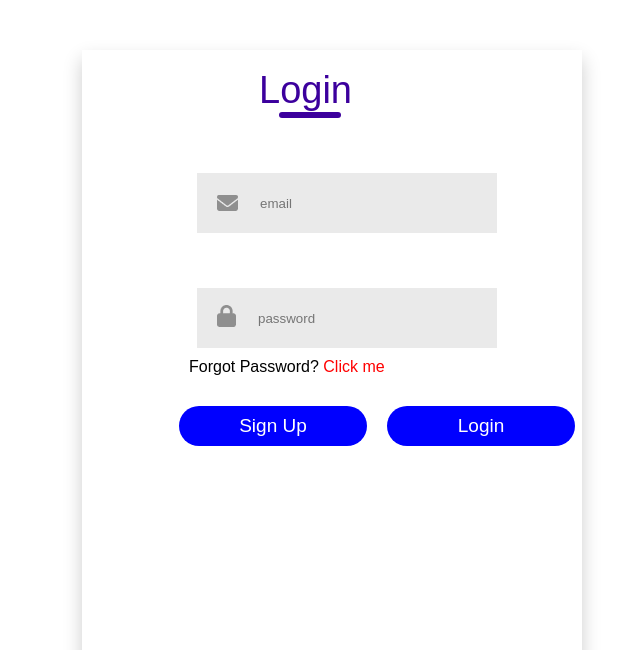
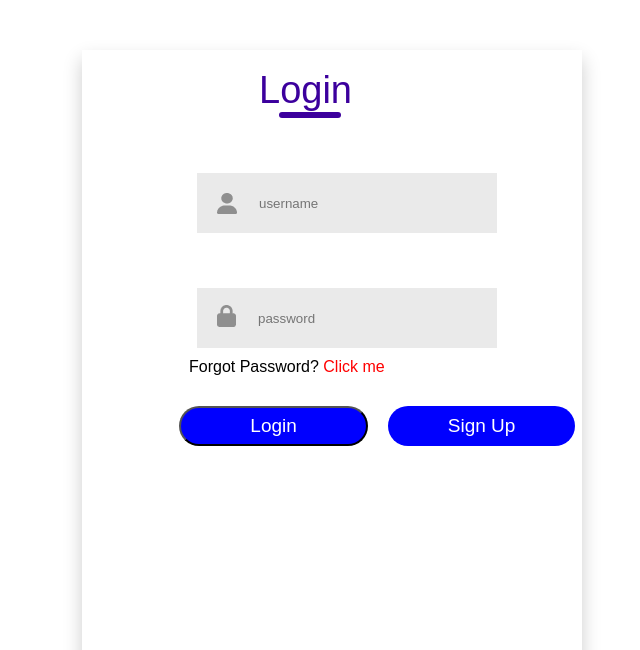
Before and after one commit to Erastuskanyatta/SmartFarming-frontend, a React (Create React App) app: page / in a window 1280 px wide. Shown: the part 150-800 px from the top of the page, without its empty margins (640-1280 px from the left). Built offline with nearby package versions, Linux system fonts and the light colour scheme.

Commit message:
consume login endpoint,

```diff
--- a/package.json
+++ b/package.json
@@ -9,8 +9,8 @@
     "axios": "^1.7.2",
     "react": "^18.3.1",
     "react-dom": "^18.3.1",
-    "react-router-dom": "^6.24.0",
-    "react-scripts": "^5.0.1",
+    "react-router-dom": "^6.24.1",
+    "react-scripts": "^3.0.1",
     "web-vitals": "^2.1.4"
   },
   "scripts": {
--- a/src/App.js
+++ b/src/App.js
@@ -1,4 +1,4 @@
-import logo from './logo.svg';
+import React from 'react'
 import './App.css';
 import './styles.css';
 import { useState } from 'react';
--- a/src/components/shared/LoginSignup.css
+++ b/src/components/shared/LoginSignup.css
@@ -4,7 +4,7 @@
     margin-top: 200px;
     margin-left:  702px;
     width:  500px;
-    height:  640px;
+    height:  790px;
     align-items: center;
 
 }
--- a/src/components/shared/auth/login/Login.jsx
+++ b/src/components/shared/auth/login/Login.jsx
@@ -2,13 +2,18 @@ import React from 'react';
 import '../../LoginSignup.css';
 import { useState } from 'react';
 import { useNavigate } from 'react-router-dom'
-import axios  from 'axios';
+import axios from 'axios';
 
-import email_icon from '../../../assets/email.png';
+
+import avatar_icon from '../../../assets/person.png';
 import password_icon from '../../../assets/password.png';
 
 
 const Login = () => {
+    const [username, setUsername] = useState('');
+    const [password, setPassword] = useState('');
+    const [message, setMessage] = useState('');
+    const [loading, setLoading] = useState(false)
     const [action, setAction] = useState("Login");
 
     const navigate = useNavigate();
@@ -21,6 +26,44 @@ const Login = () => {
         navigate('/resetPassword')
     }
 
+    const headers = new Headers();
+    headers.append('Authorization', 'Bearer');
+
+    const handleOnLogin = async (e) => {
+        console.log("some text here")
+        e.preventDefault();
+
+        setLoading(true);
+
+        try {
+            const response = await axios.post('http://localhost:8080/api/v1/authenticate',
+                {
+                    username,
+                    password
+                }, {
+                headers: {
+                    'Authorization': 'Bearer',
+                    'Content-Type': 'application/json'
+                }
+            });
+            if (response.status === 200) {
+                setMessage("Login Successful..");
+
+                navigate('/resetPassword');
+
+            } else {
+                setMessage("Login failed.")
+            }
+
+        } catch (error) {
+            console.log("Error:", error);
+            setMessage("An error occured while logging in");
+
+        } finally {
+            setLoading(false);
+        }
+    }
+
     return (
         <div className="card">
             <div className='container'>
@@ -28,16 +71,25 @@ const Login = () => {
                     <div className="text">{action}</div>
                     <div className="underline"></div>
                 </div>
+                <div className='notificationMessage'>
+                    {message && <p>{message}</p>}</div>
+
+                <form onSubmit={handleOnLogin}>
                     <div className="inputs">
                         <div className="input">
-                        {<img src={email_icon} alt="" />}
-                        <input type="email" placeholder="email" />
+                            <img src={avatar_icon} alt="" />
+                            <input type="text" value={username}
+                                onChange={(e) => setUsername(e.target.value)}
+                                placeholder="username" />
                         </div>
                     </div>
                     <div className="inputs">
                         <div className="input">
                             <span className='icon'><img src={password_icon} alt="" /> </span>
-                        <input type="password" placeholder="password" />
+                            <input type="password"
+                                value={password}
+                                onChange={e => setPassword(e.target.value)}
+                                placeholder="password" />
                         </div>
                     </div>
 
@@ -45,9 +97,14 @@ const Login = () => {
                         <div className="forgot-password">Forgot Password?  <span onClick={handleResetPassword}>Click me</span></div>
                     }
                     <div className="submit-container">
+                        <button className='submit' type='submit' disabled={loading}>
+                            {loading ? "Please wait..." : 'Login'}
+                        </button>
+
                         <div className="submit gray" onClick={handleSignUp}>Sign Up</div>
-                    <div className={action === "Sign Up" ? "submit gray" : "submit"} onClick={() => { setAction("Login") }}>Login </div>
                     </div>
+
+                </form>
             </div>
         </div>
     );
--- a/src/components/shared/auth/register/Signup.jsx
+++ b/src/components/shared/auth/register/Signup.jsx
@@ -26,28 +26,36 @@ const SignUp = () => {
         navigate('/login');
     }
     const handleRegisterSubmit = async (e) => {
-
         e.preventDefault();
 
         setLoading(true);
 
         try {
-            const response = await axios.post('http://localhost:8080/api/v1/registration', {
+           const response = await axios.post('http://localhost:8080/api/v1/register', {
                 username,
                 email,
                 password,
                 confirmPassword,
                 phoneNumber
+            }, {
+                headers: {
+                    'Authorization': 'Bearer ',
+                    'Content-Type': 'application/json'
+                }
             });
 
             if (response.status === 201) {
                 setMessage('Registered successfully..');
+
+            } else if (response.status === 409) {
+                console.log(response.message);
+                setMessage("dublicate")
             } else {
-                setMessage('Something went wrong...');
+                setMessage('Registration failed.')
             }
 
-        } catch (error ) {
-            setMessage('An error occured');
+        } catch (error) {
+            setMessage("An Error Accured while registering");
         } finally {
             setLoading(false)
         }
@@ -61,7 +69,8 @@ const SignUp = () => {
                     <div className="text">Sign Up</div>
                     <div className="underline"></div>
                 </div>
-                <div className='notificationMessage'> {message && <p>{message}</p>}</div>
+                <div className='notificationMessage'>
+                    {message && <p>{message}</p>}</div>
                 <form onSubmit={handleRegisterSubmit}>
                     <div className="inputs">
                         <div className="input">
--- a/src/index.js
+++ b/src/index.js
@@ -1,3 +1,4 @@
+import React from 'react'
 import ReactDOM from 'react-dom/client';
 import { StrictMode } from 'react';
 import './index.css';
```
Also changed, not shown: 1 other file (tests, documents, lock files or other folders). Lines whose indentation alone changed are shown as unchanged.
